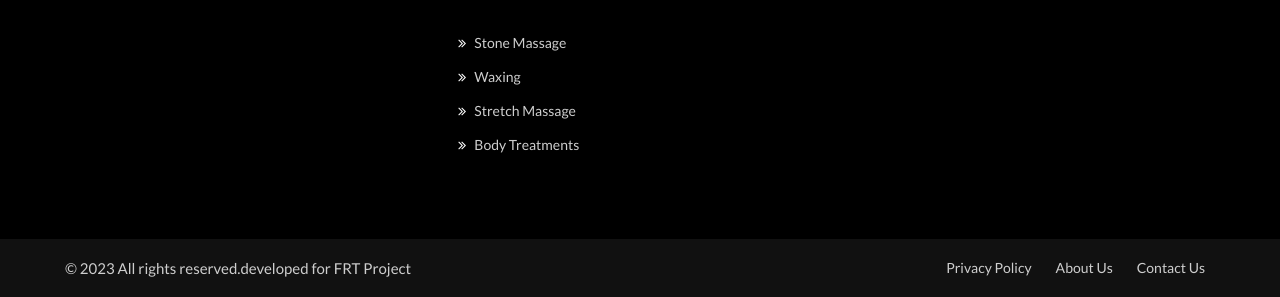
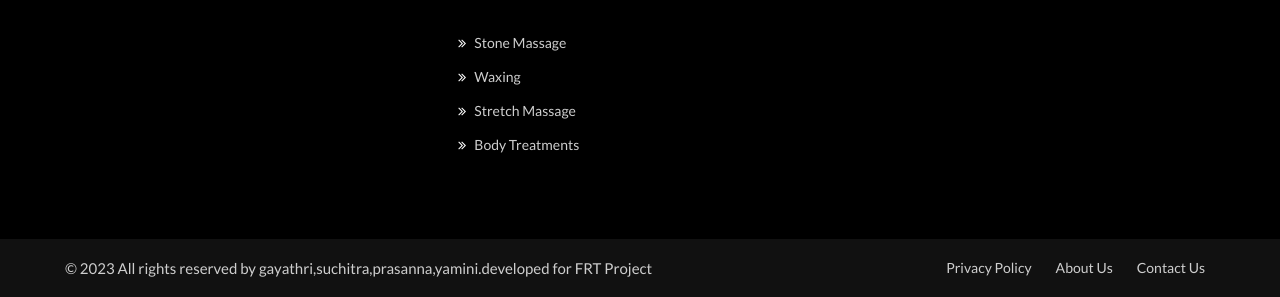
Before and after one commit to gayathrimummidi/project18, a plain HTML site: page about.html in a window 1280 px wide. Shown: the part 3038-3335 px from the top of the page. Drawn offline with nearby package versions, Linux system fonts and the light colour scheme; a web font is replaced by a local one.

Commit message:
Update about.html

```diff
--- a/about.html
+++ b/about.html
@@ -500,7 +500,7 @@
 				<div class="container">
 					<div class="copyright-footer">
 						<div class="columns text-lg-left">
-							<p>© 2023 All rights reserved.developed for FRT Project </a></p>
+							<p>© 2023 All rights reserved by gayathri,suchitra,prasanna,yamini.developed for FRT Project </a></p>
 						</div>
 						<ul class="columns text-lg-right">
 							<li><a href="#">Privacy Policy</a>
```
